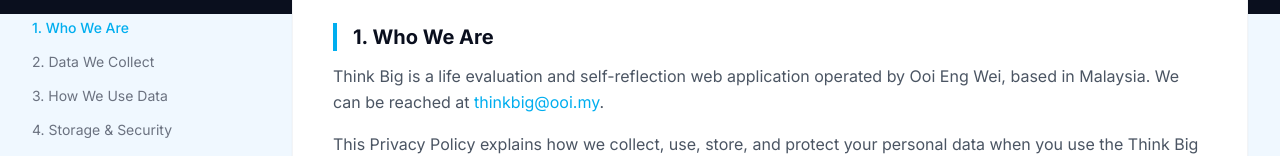
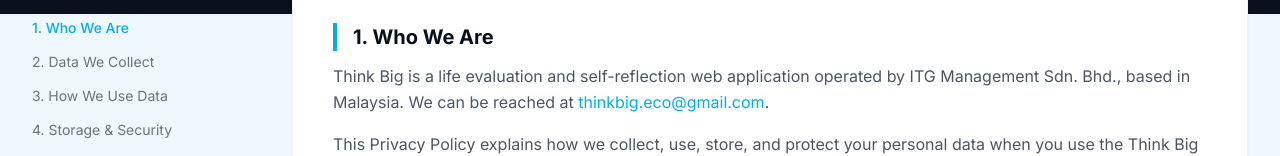
Before and after one commit to ooiengwei/think-big-app, a React (Vite) app: page /privacy in a window 1280 px wide. Shown: the part 514-670 px from the top of the page. Built offline with nearby package versions, Linux system fonts and the light colour scheme; no server answers.

Commit message:
fix: update email, business name, and favicon

```diff
--- a/index.html
+++ b/index.html
@@ -2,7 +2,7 @@
 <html lang="en">
   <head>
     <meta charset="UTF-8" />
-    <link rel="icon" type="image/svg+xml" href="/vite.svg" />
+    <link rel="icon" type="image/jpeg" href="/think-big-logo.jpg" />
     <meta name="viewport" content="width=device-width, initial-scale=1.0" />
     <link rel="preconnect" href="https://fonts.googleapis.com" />
     <link rel="preconnect" href="https://fonts.gstatic.com" crossorigin />
--- a/src/pages/Privacy.jsx
+++ b/src/pages/Privacy.jsx
@@ -99,8 +99,8 @@
                 </h2>
                 <div className="text-gray-600 leading-relaxed text-base space-y-4">
                   <p>
-                    Think Big is a life evaluation and self-reflection web application operated by Ooi Eng Wei, based in Malaysia. We can be reached at{' '}
-                    <a href="mailto:thinkbig@ooi.my" className="text-[#00AEEF] hover:underline">thinkbig@ooi.my</a>.
+                    Think Big is a life evaluation and self-reflection web application operated by ITG Management Sdn. Bhd., based in Malaysia. We can be reached at{' '}
+                    <a href="mailto:thinkbig.eco@gmail.com" className="text-[#00AEEF] hover:underline">thinkbig.eco@gmail.com</a>.
                   </p>
                   <p>
                     This Privacy Policy explains how we collect, use, store, and protect your personal data when you use the Think Big app at think-big-app.vercel.app.
@@ -265,7 +265,7 @@
                   </p>
                   <p>
                     To delete your account and all associated data: email{' '}
-                    <a href="mailto:thinkbig@ooi.my" className="text-[#00AEEF] hover:underline">thinkbig@ooi.my</a>{' '}
+                    <a href="mailto:thinkbig.eco@gmail.com" className="text-[#00AEEF] hover:underline">thinkbig.eco@gmail.com</a>{' '}
                     with subject &ldquo;Data Deletion Request&rdquo;. We will process your request within 14 business days.
                   </p>
                 </div>
@@ -287,7 +287,7 @@
                   </ul>
                   <p>
                     To exercise any of these rights, contact us at{' '}
-                    <a href="mailto:thinkbig@ooi.my" className="text-[#00AEEF] hover:underline">thinkbig@ooi.my</a>.
+                    <a href="mailto:thinkbig.eco@gmail.com" className="text-[#00AEEF] hover:underline">thinkbig.eco@gmail.com</a>.
                   </p>
                 </div>
               </section>
@@ -324,10 +324,10 @@
                 </h2>
                 <div className="bg-[#00AEEF]/5 border border-[#00AEEF]/20 rounded-xl p-6">
                   <div className="text-gray-600 leading-relaxed text-base space-y-2">
-                    <p><span className="font-medium">Data Controller:</span> Ooi Eng Wei</p>
+                    <p><span className="font-medium">Data Controller:</span> ITG Management Sdn. Bhd.</p>
                     <p>
                       <span className="font-medium">Email:</span>{' '}
-                      <a href="mailto:thinkbig@ooi.my" className="text-[#00AEEF] hover:underline">thinkbig@ooi.my</a>
+                      <a href="mailto:thinkbig.eco@gmail.com" className="text-[#00AEEF] hover:underline">thinkbig.eco@gmail.com</a>
                     </p>
                     <p><span className="font-medium">Location:</span> Malaysia</p>
                     <p><span className="font-medium">Response time:</span> Within 14 business days</p>
--- a/src/pages/Terms.jsx
+++ b/src/pages/Terms.jsx
@@ -114,7 +114,7 @@
                     Think Big is an online self-reflection and life evaluation tool. It presents a 120-question assessment across 6 domains &mdash; Ikigai, Personality, 16 Personalities, Decision Making, Financial Decision Making, and Change Direction &mdash; and generates a personalised coaching report based on your responses.
                   </p>
                   <p>
-                    The App is operated by Ooi Eng Wei, based in Malaysia.
+                    The App is operated by ITG Management Sdn. Bhd., based in Malaysia.
                   </p>
                 </div>
               </section>
@@ -188,7 +188,7 @@
                   </div>
                   <div>
                     <h3 className="font-bold text-[#0A0F1E] mb-2">5.4 Data Retention</h3>
-                    <p>Guest session data is not permanently linked to your identity. Registered user data is retained until you request account deletion. To delete your account and all associated data, contact us at <a href="mailto:thinkbig@ooi.my" className="text-[#00AEEF] hover:underline">thinkbig@ooi.my</a>.</p>
+                    <p>Guest session data is not permanently linked to your identity. Registered user data is retained until you request account deletion. To delete your account and all associated data, contact us at <a href="mailto:thinkbig.eco@gmail.com" className="text-[#00AEEF] hover:underline">thinkbig.eco@gmail.com</a>.</p>
                   </div>
                   <div>
                     <h3 className="font-bold text-[#0A0F1E] mb-2">5.5 Governing Privacy Law</h3>
@@ -206,7 +206,7 @@
                 <div className="text-gray-600 leading-relaxed text-base space-y-6">
                   <div>
                     <h3 className="font-bold text-[#0A0F1E] mb-2">6.1 Our Content</h3>
-                    <p>All content in the App &mdash; including the 120 assessment questions, scoring methodology, coaching report text, domain framework structure, branding, and design &mdash; is the intellectual property of Ooi Eng Wei and is protected under applicable copyright law.</p>
+                    <p>All content in the App &mdash; including the 120 assessment questions, scoring methodology, coaching report text, domain framework structure, branding, and design &mdash; is the intellectual property of ITG Management Sdn. Bhd. and is protected under applicable copyright law.</p>
                   </div>
                   <div>
                     <h3 className="font-bold text-[#0A0F1E] mb-2">6.2 What You May Not Do</h3>
@@ -270,7 +270,7 @@
                   <div>
                     <h3 className="font-bold text-[#0A0F1E] mb-2">9.2 Limitation of Liability</h3>
                     <div className="space-y-3">
-                      <p>To the fullest extent permitted by law, Ooi Eng Wei shall not be liable for any:</p>
+                      <p>To the fullest extent permitted by law, ITG Management Sdn. Bhd. shall not be liable for any:</p>
                       <ul className="list-disc pl-5 space-y-1.5">
                         <li>Indirect, incidental, or consequential damages arising from your use of the App</li>
                         <li>Decisions made based on assessment results</li>
@@ -318,10 +318,10 @@
                   </p>
                   <p className="text-gray-600 text-base">
                     <span className="font-medium">Email:</span>{' '}
-                    <a href="mailto:thinkbig@ooi.my" className="text-[#00AEEF] hover:underline">thinkbig@ooi.my</a>
+                    <a href="mailto:thinkbig.eco@gmail.com" className="text-[#00AEEF] hover:underline">thinkbig.eco@gmail.com</a>
                   </p>
                   <p className="text-gray-600 text-base">
-                    <span className="font-medium">Operated by:</span> Ooi Eng Wei, Malaysia
+                    <span className="font-medium">Operated by:</span> ITG Management Sdn. Bhd., Malaysia
                   </p>
                 </div>
               </section>
```
